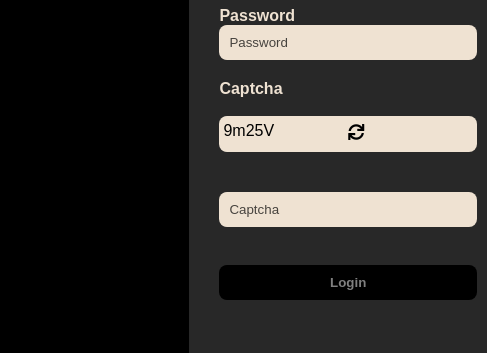
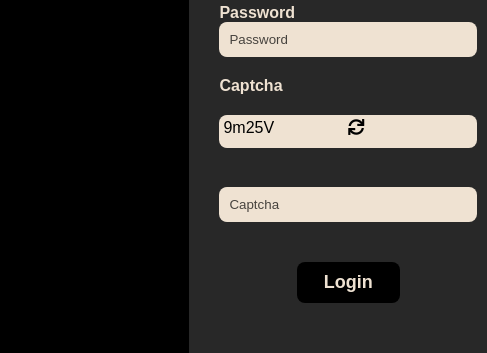
Before and after one commit to pointAcross/querit, a plain HTML site: page login_page.html in a window 1280 px wide. Shown: the part 346-699 px from the top of the page, 793-1280 px from the left. Drawn offline with Linux system fonts and the light colour scheme.

Commit message:
Add files via upload

```diff
--- a/login_page.html
+++ b/login_page.html
@@ -160,7 +160,6 @@
        .refresh-icon {
             cursor: pointer;
             color: black;
-            padding: 4px;
         }
 
 
@@ -170,20 +169,17 @@
             font-weight:lighter;
         }
 
-        #user-input {
-            width: 100%;
-            padding-bottom:8px;
-        }
 
         button {
-            width: 100%;
+            width: 40%;
             padding: 10px;
             background-color:black;
-            color: grey;
+            color: #efe2d2;
             border: none;
             cursor: pointer;
-            border-radius: 8px;
-            font-weight: bold;
+            border-radius:8px;
+            font-size: 18px;
+            font-weight: bolder;
         }
     </style>
 
```
